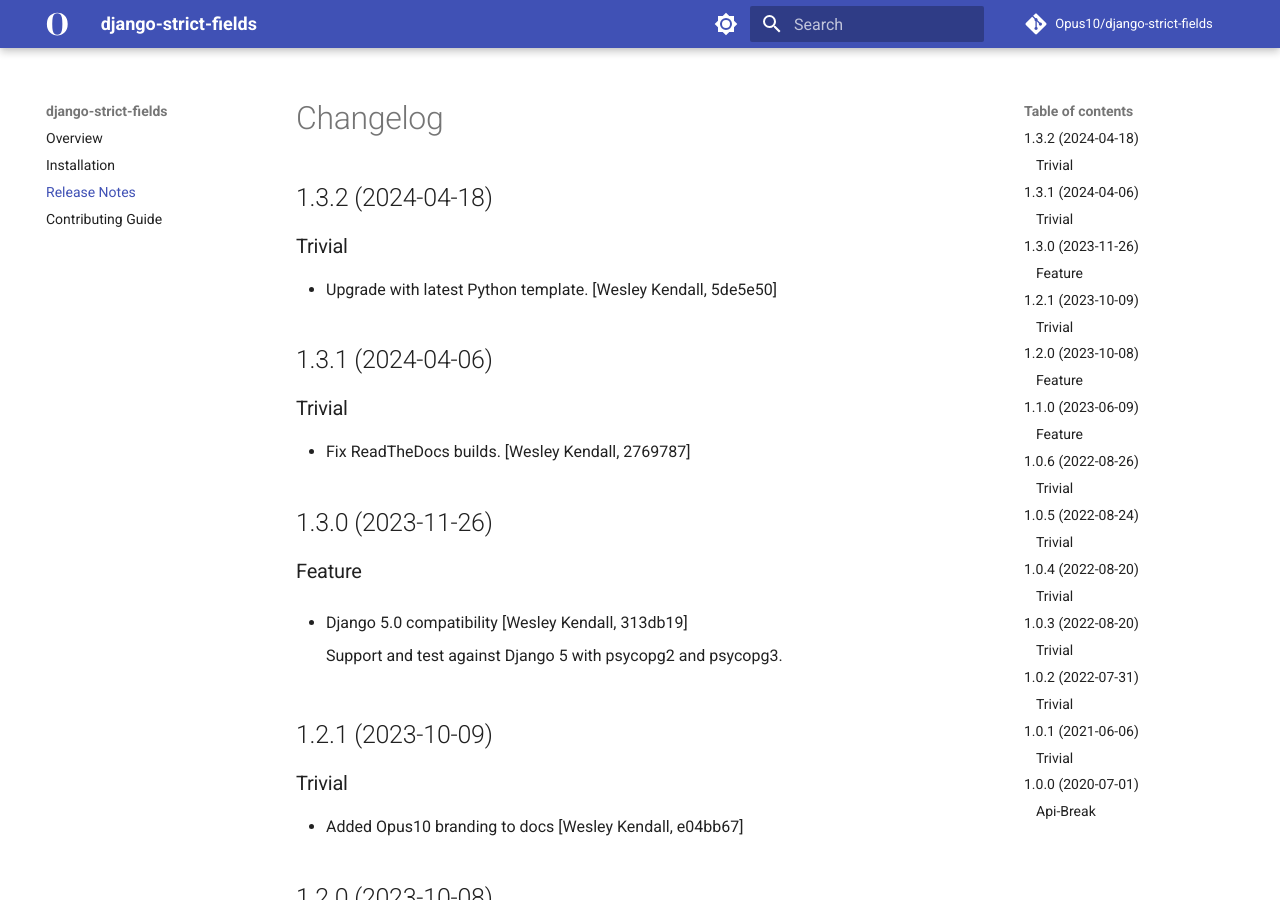
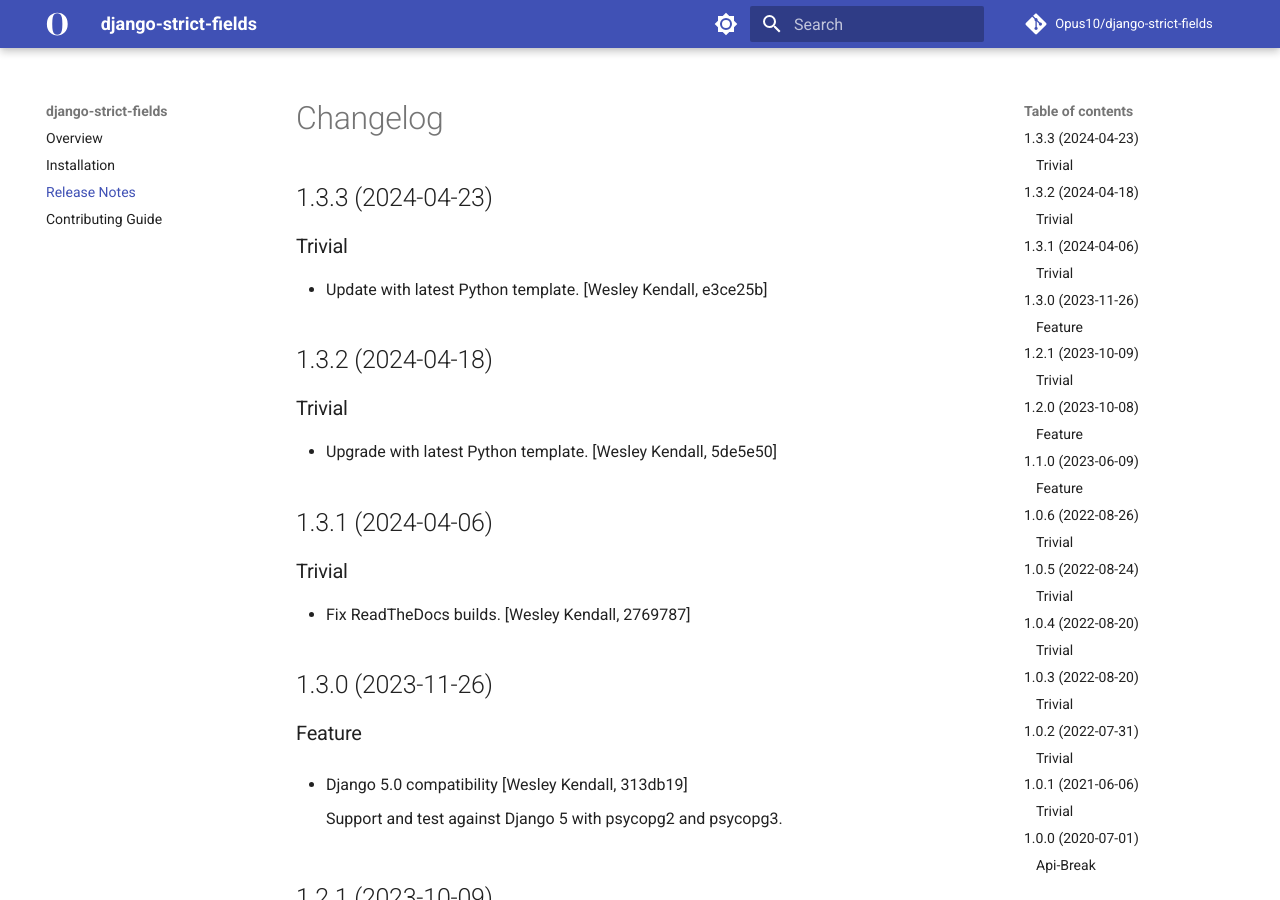
Before and after one commit to Opus10/django-strict-fields, an MkDocs documentation site: the page built from docs/release_notes.md, in a window 1280 px wide and 900 px high. Built offline with MkDocs 1.6.1 and Material for MkDocs 9.7.7, drawn with Linux system fonts in a browser that asks for light colours; comment, search, counter and statistics services are not loaded.

Commit message:
Release version 1.3.3 [skip ci]
Type: trivial

```diff
--- a/docs/release_notes.md
+++ b/docs/release_notes.md
@@ -1,4 +1,10 @@
 # Changelog
+
+## 1.3.3 (2024-04-23)
+
+### Trivial
+
+  - Update with latest Python template. [Wesley Kendall, e3ce25b]
 
 ## 1.3.2 (2024-04-18)
 
--- a/pyproject.toml
+++ b/pyproject.toml
@@ -27,7 +27,7 @@
 exclude = [
   "*/tests/"
 ]
-version = "1.3.2"
+version = "1.3.3"
 description = "A collection of fields and utilities to help make model fields more strict."
 authors = ["Tomas Arni Jonasson"]
 classifiers = [
```
Also changed, not shown: CHANGELOG.md (+6 -0 lines), docs/requirements.txt (+53 -49 lines).
